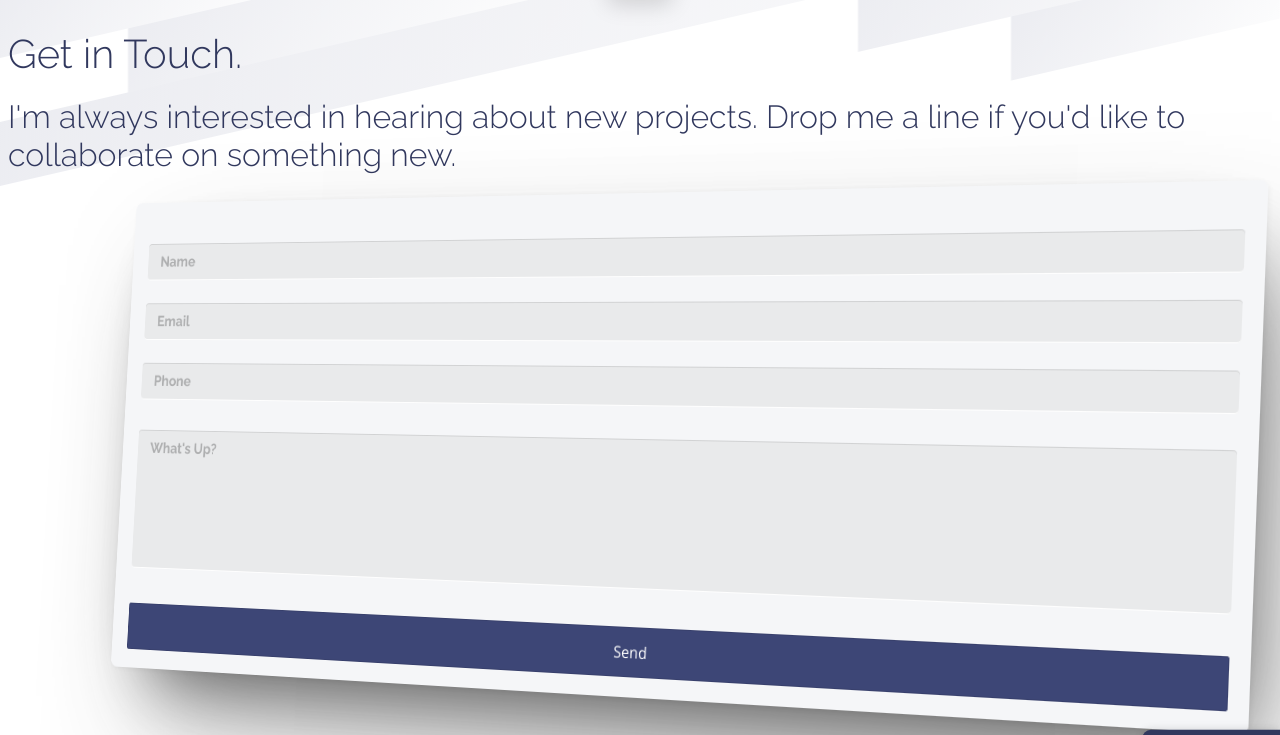
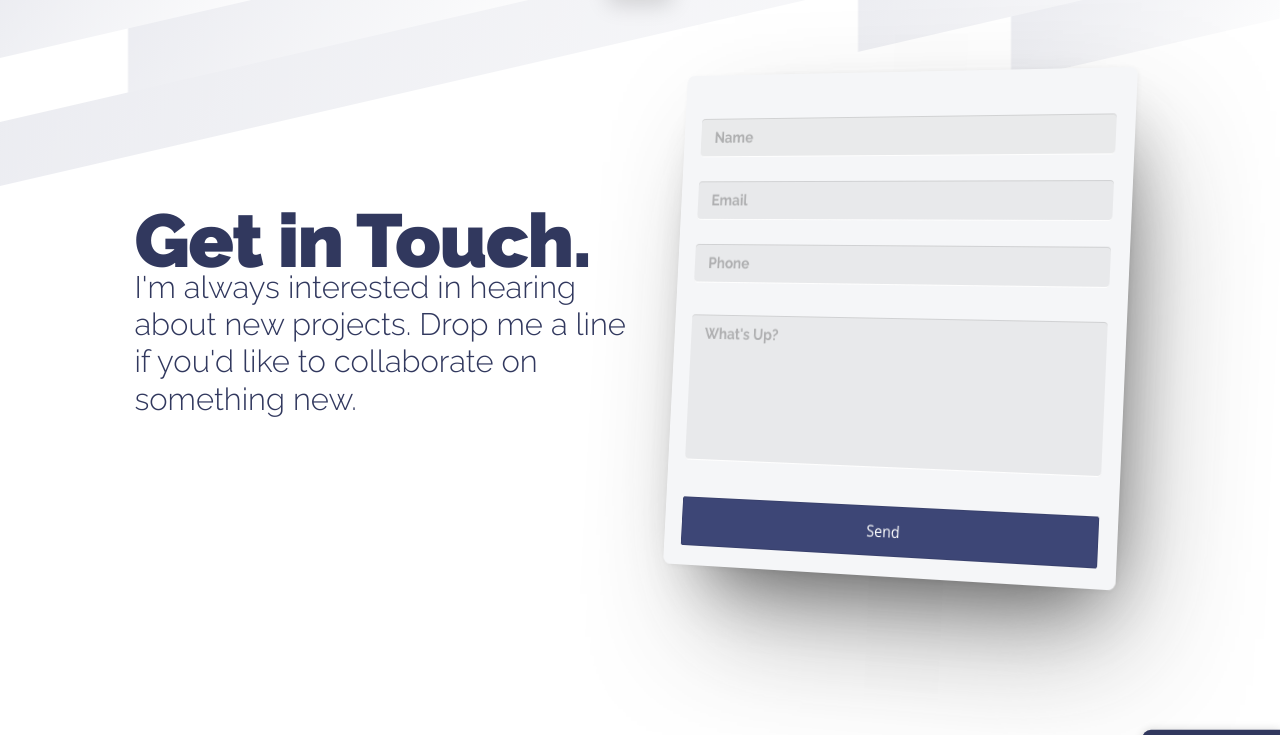
Before and after one commit to rdeber/ryan-deberardinis-gatsby, a Gatsby site: page /contact in a window 1280 px wide. Shown: the part 70-805 px from the top of the page. Built offline with nearby package versions, Linux system fonts and the light colour scheme; Gatsby itself is replaced by a stand-in of ours.

Commit message:
cleanup unused files

```diff
--- a/src/pages/contact.js
+++ b/src/pages/contact.js
@@ -2,16 +2,15 @@ import React from 'react'
 import Layout from '../components/layout'
 import SEO from '../components/seo'
 import Contact from '../components/contact'
-import styles from '../styles/index.module.scss'
 
 
 const ContactPage = () => (
   <Layout>
     <SEO title="Ryan DeBerardinis" keywords={[`ryan`, `deberardinis`, `developer`, `designer`, `photographer`, `react`]} />
-    <section className={styles.homeHero}>
-      <div className={styles.myTitle}>
-        <h1 className={styles.myName}>Get in Touch.</h1>
-        <h2 className={styles.mySkills}>I'm always interested in hearing about new projects. Drop me a line if you'd like to collaborate on something new.</h2>
+    <section className="home-banner">
+      <div className="my-title">
+        <h1 className="my-name">Get in Touch.</h1>
+        <h2 className="my-positions">I'm always interested in hearing about new projects. Drop me a line if you'd like to collaborate on something new.</h2>
       </div>
       <div className="box-3d-right contact-form">
         <div className="myForm">
--- a/src/pages/index.js
+++ b/src/pages/index.js
@@ -2,7 +2,6 @@ import React from 'react'
 import Layout from '../components/layout'
 import SEO from '../components/seo'
 import Contact from '../components/contact'
-import styles from '../styles/index.module.scss'
 
 
 const IndexPage = () => (
--- a/src/styles/_navbar.scss
+++ b/src/styles/_navbar.scss
@@ -106,6 +106,7 @@
     margin: -3px 1rem 0;
     position: relative;
     top: 3px;
+    will-change: font-size;
 
     &:hover,
     &:focus {
@@ -178,6 +179,7 @@
 
     .navbar-initials {
         font-size: 1.25rem;
+        //transform: scale(.8);
         background: tint($primary-color, 20%);
     }
 }
--- a/src/styles/index.module.scss
+++ /dev/null
@@ -1,11 +0,0 @@
-@import 'toolkit';
-
-
-
-.myTitle {
-
-}
-
-.myName {
-
-}
```
